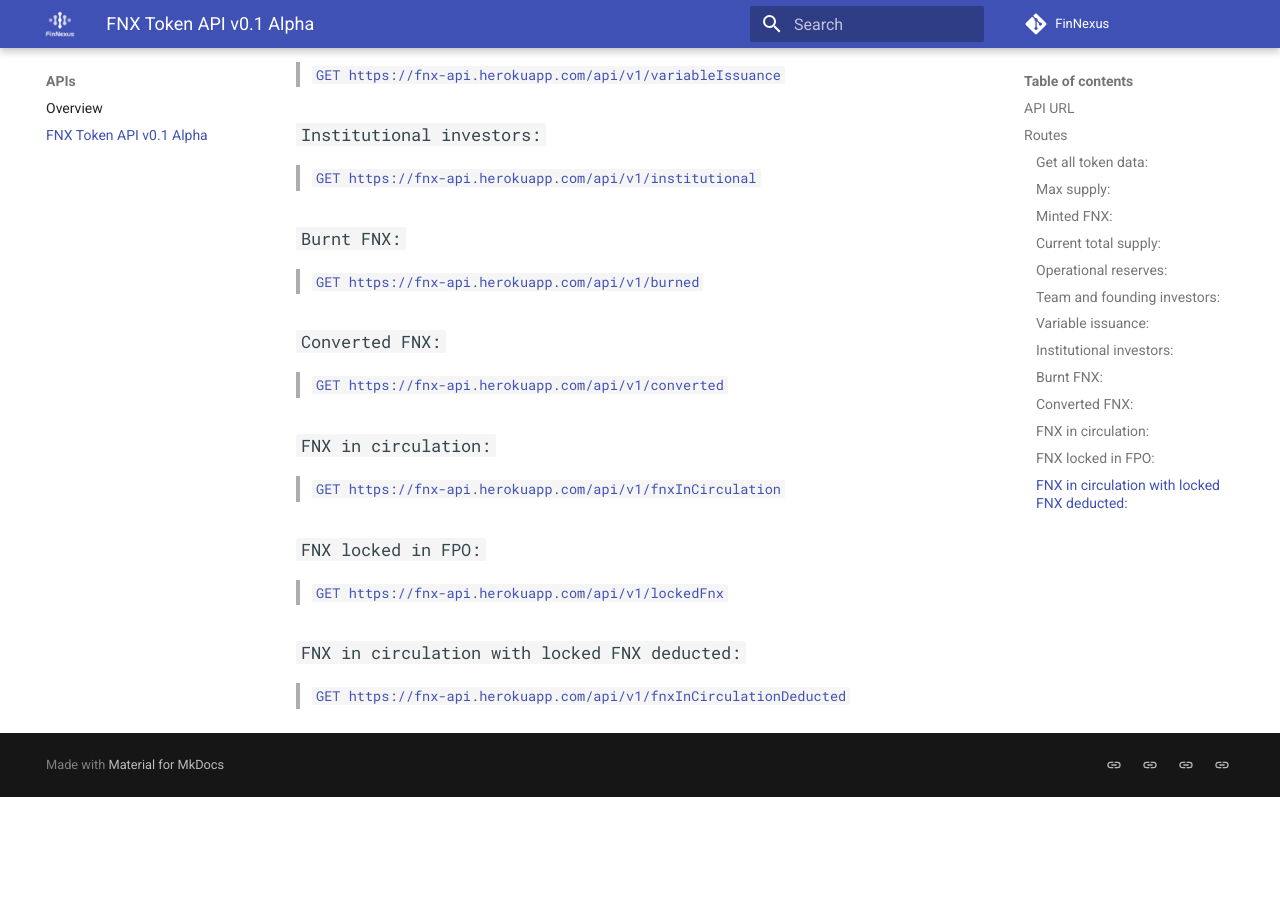
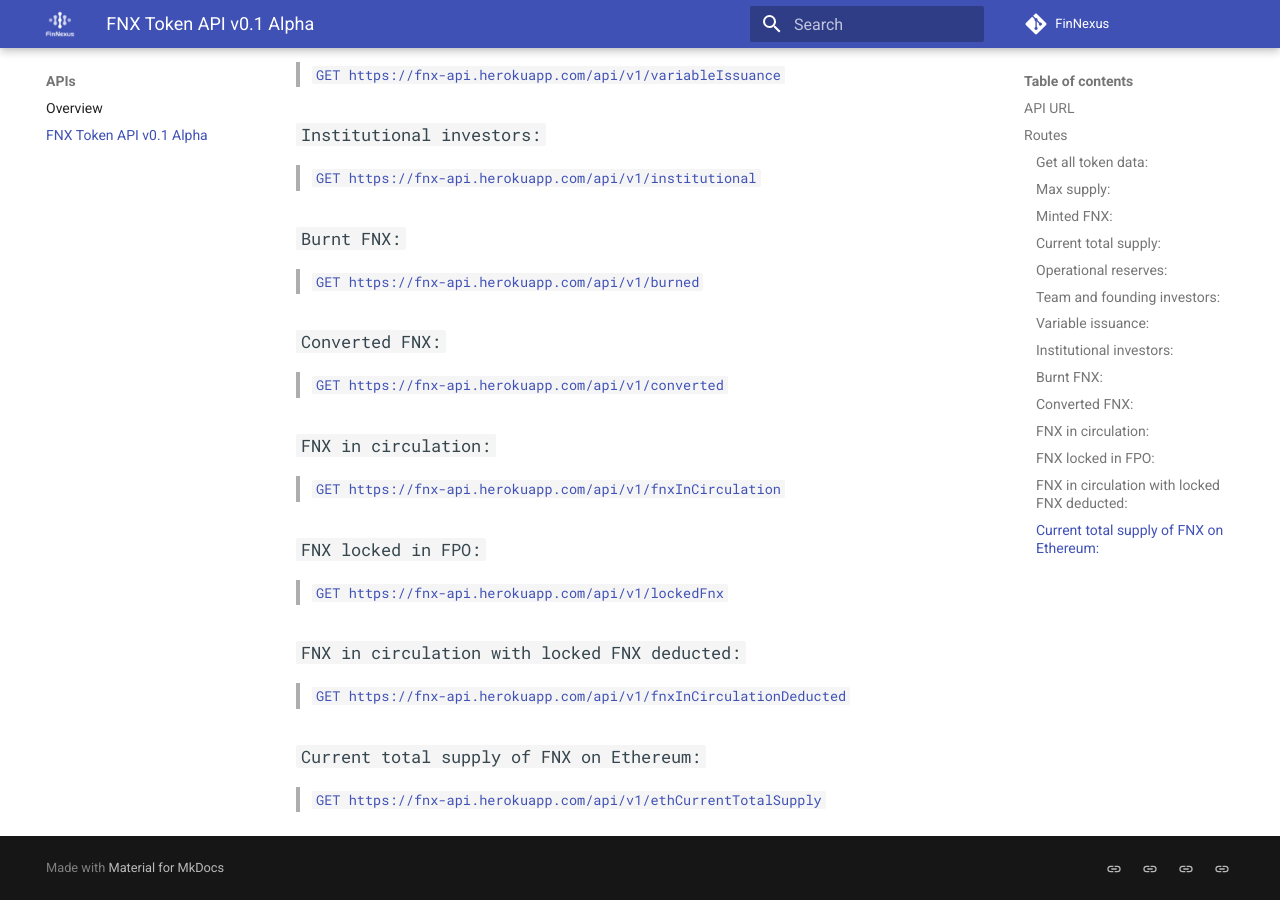
Before and after one commit to Phoenix-Finance/Phoenix-Documentation, an MkDocs documentation site: the page built from content/apis/token.md, in a window 1280 px wide and 900 px high, scrolled down 1345 px. Built offline with MkDocs 1.6.1 and Material for MkDocs 9.7.7, drawn with Linux system fonts in a browser that asks for light colours; before the commit the page ends 2142 px from its top, so only the background shows below that.

Commit message:
added supply of FNX on Ethereum

```diff
--- a/content/apis/token.md
+++ b/content/apis/token.md
@@ -52,5 +52,7 @@ A single route at `/api/v1` returns all of the API data, while individual pieces
 > [`GET https://fnx-api.herokuapp.com/api/v1/lockedFnx`](https://fnx-api.herokuapp.com/api/v1/lockedFnx)
 
 ### `FNX in circulation with locked FNX deducted:`
-> [`GET https://fnx-api.herokuapp.com/api/v1/fnxInCirculationDeducted`](https://fnx-api.herokuapp.com/api/v1/fnxInCirculationDeducted
-)
+> [`GET https://fnx-api.herokuapp.com/api/v1/fnxInCirculationDeducted`](https://fnx-api.herokuapp.com/api/v1/fnxInCirculationDeducted)
+
+### `Current total supply of FNX on Ethereum:`
+> [`GET https://fnx-api.herokuapp.com/api/v1/ethCurrentTotalSupply`](https://fnx-api.herokuapp.com/api/v1/ethCurrentTotalSupply)
```
